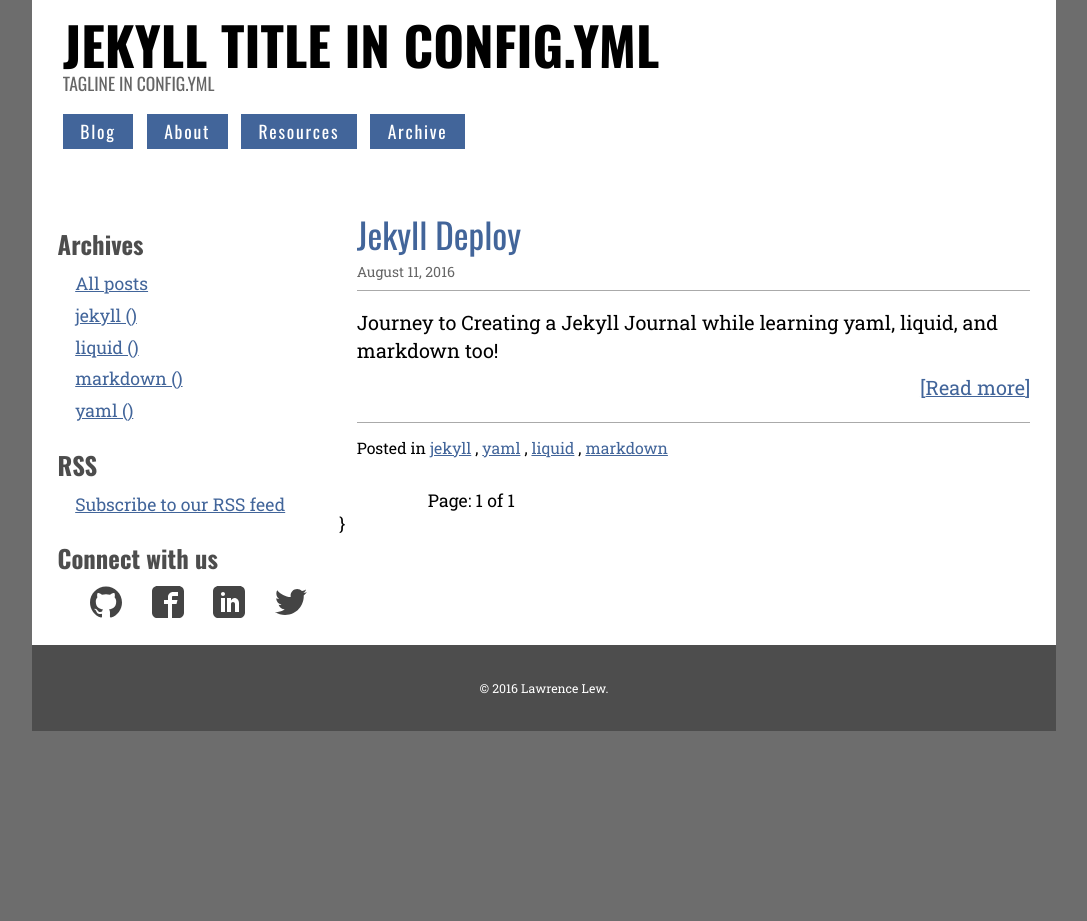
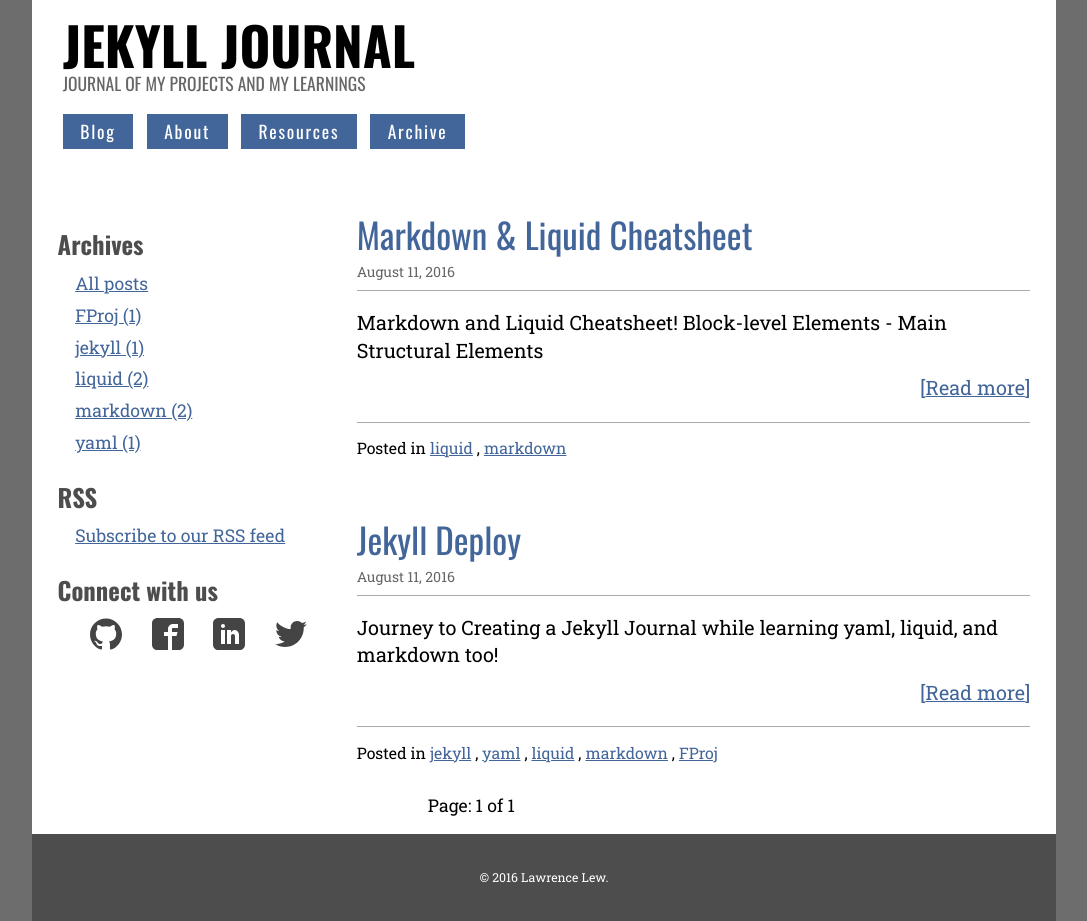
Before and after one commit to lalew/JekyllJournal, a Jekyll site: the page built from index.html, in a window 1280 px wide. Shown: the whole page, without its empty margins (96-1183 px from the left). Built offline with Jekyll 4.4.1, drawn with Linux system fonts in a browser that asks for light colours; the list of posts is cut into pages by our own code; before the commit the page ends 900 px from its top, so only the background shows below that.

Commit message:
Fixed minor bugs in layout. Stray '{' and fixed tags not showing counts. Also added markdown & liquid entry.

```diff
--- a/_config.yml
+++ b/_config.yml
@@ -6,12 +6,12 @@
 # 'jekyll serve'. If you change this file, please restart the server process.
 
 # Site settings
-title: Jekyll Title in Config.yml
+title: Jekyll Journal
 email: your-email@domain.com
 description: "Description in Config.yml"
 baseurl: "/JekyllJournal" # the subpath of your site, e.g. /blog
 url: "https://lalew.github.io" # the base hostname & protocol for your site
-tagline: "Tagline in Config.yml"
+tagline: "Journal of My Projects and My Learnings"
 
 # Build settings
 markdown: kramdown
--- a/_posts/2016-08-11-jekyll-gh-pages.md
+++ b/_posts/2016-08-11-jekyll-gh-pages.md
@@ -1,8 +1,8 @@
 ---
 layout: post
-title:  "Jekyll Deploy"
+title:  Jekyll Deploy
 date:   2016-08-11
-tags: [jekyll, yaml, liquid, markdown]
+tags: [jekyll, yaml, liquid, markdown, FProj]
 ---
 Journey to Creating a Jekyll Journal while learning yaml, liquid, and markdown too!
 <!--more-->
--- /dev/null
+++ b/_posts/2016-08-11-markdown-cheatsheet.md
@@ -0,0 +1,51 @@
+---
+layout: post
+title: Markdown & Liquid Cheatsheet
+date:   2016-08-11
+tags: [liquid, markdown]
+---
+Markdown and Liquid Cheatsheet!
+<!--more-->
+**Block-level Elements - Main Structural Elements**
+
+{% highlight bash %}
+Paragraphs              (/n)
+Headers                 (#)
+Blockquotes             (>)
+Code                    (`)
+HR                      (***---)
+Lists                   (1,*,-,+)
+Definition Lists        (: )
+Tables                  (|,|:,|-,|=)
+HTML                    ({::options parse_block_html="true" /})
+
+Block Attri       {: title="val"},{: .class #id}
+                  {:refdef: .c1 #id .c2 title="title"}
+                  {: refdef title="override"}
+Extension   {::comment} {:/comment}
+            {::nomarkdown}{:/}
+            {::options auto_ids="false" /}
+{% endhighlight %}
+
+**Span-Level Elements - Text Modifiers**
+
+{% highlight bash %}
+  *em*
+  **strong**
+  Links:
+        [link](in a tag)
+        [link][variable alt]
+        [var]: content "alt"
+
+  Image         ( ![gras](img/image.jpg) )
+  Code          (``,`)
+  Footnotes     ([^1],[^1:])
+  Abbrev        (*[abbr]: Replacement)
+  Inline Attr   (*content*{: attri="val"})
+{% endhighlight %}
+
+**Be very careful with spacing with liquid syntax!**
+**For example, DO NOT SEPARATE the line below with spaces/newlines**
+{% highlight shell %}
+  {% capture site_tags %}{% for tag in site.tags %}{{ tag | first }}{% unless forloop.last %},{% endunless %}{% endfor %}{% endcapture %}
+{% endhighlight %}
--- a/index.html
+++ b/index.html
@@ -77,5 +77,5 @@ layout: default
 
   </article>
   {% include sidebar.html %}
-}
+
 </main>
```
Also changed, not shown: _includes/sidebar.html (+4 -6 lines).
